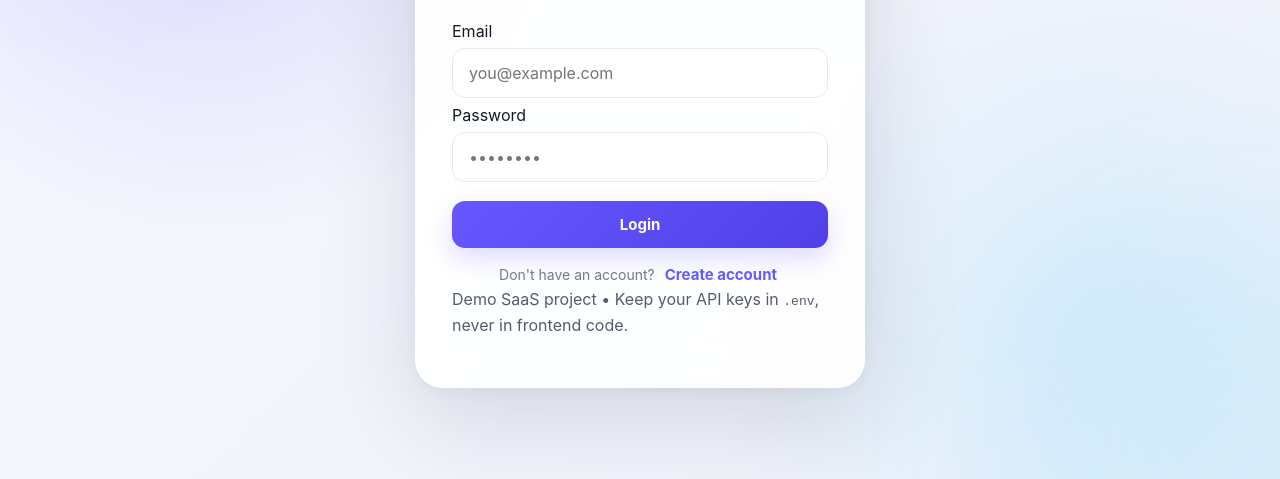
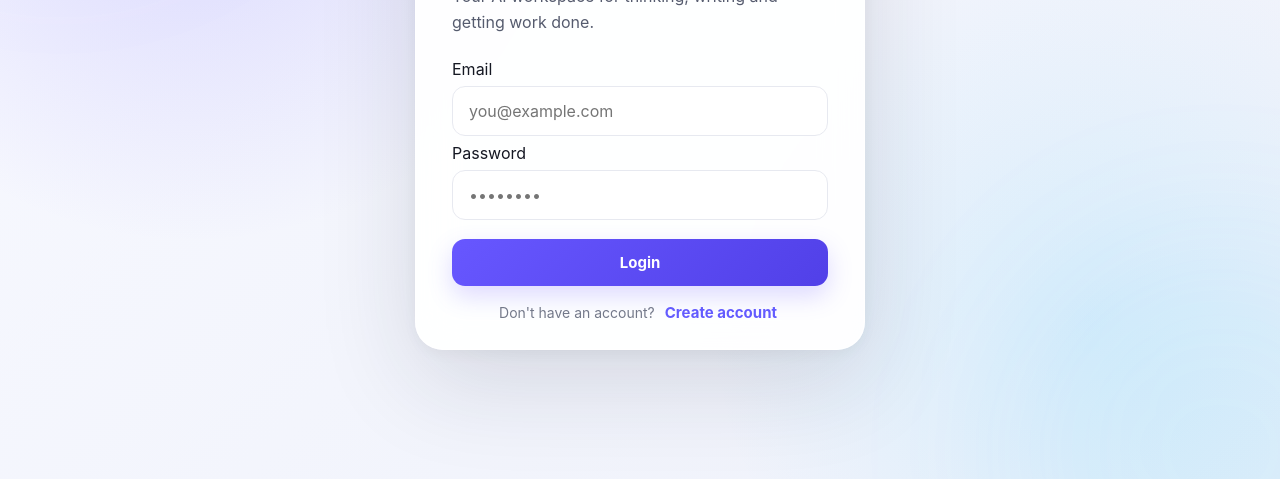
Before and after one commit to JONNALAGADDA-CHAITANYA/novaai-ai-saas, a website: page public/index.html in a window 1280 px wide. Shown: the part 321-800 px from the top of the page. Drawn offline with Linux system fonts and the light colour scheme.

Commit message:
Remove demo footer from login screen

```diff
--- a/public/index.html
+++ b/public/index.html
@@ -38,7 +38,7 @@
         <button class="primary wide" type="submit">Create account</button>
       </form>
 
-      <p class="tiny">Demo SaaS project • Keep your API keys in <code>.env</code>, never in frontend code.</p>
+
     </div>
   </section>
 
```
